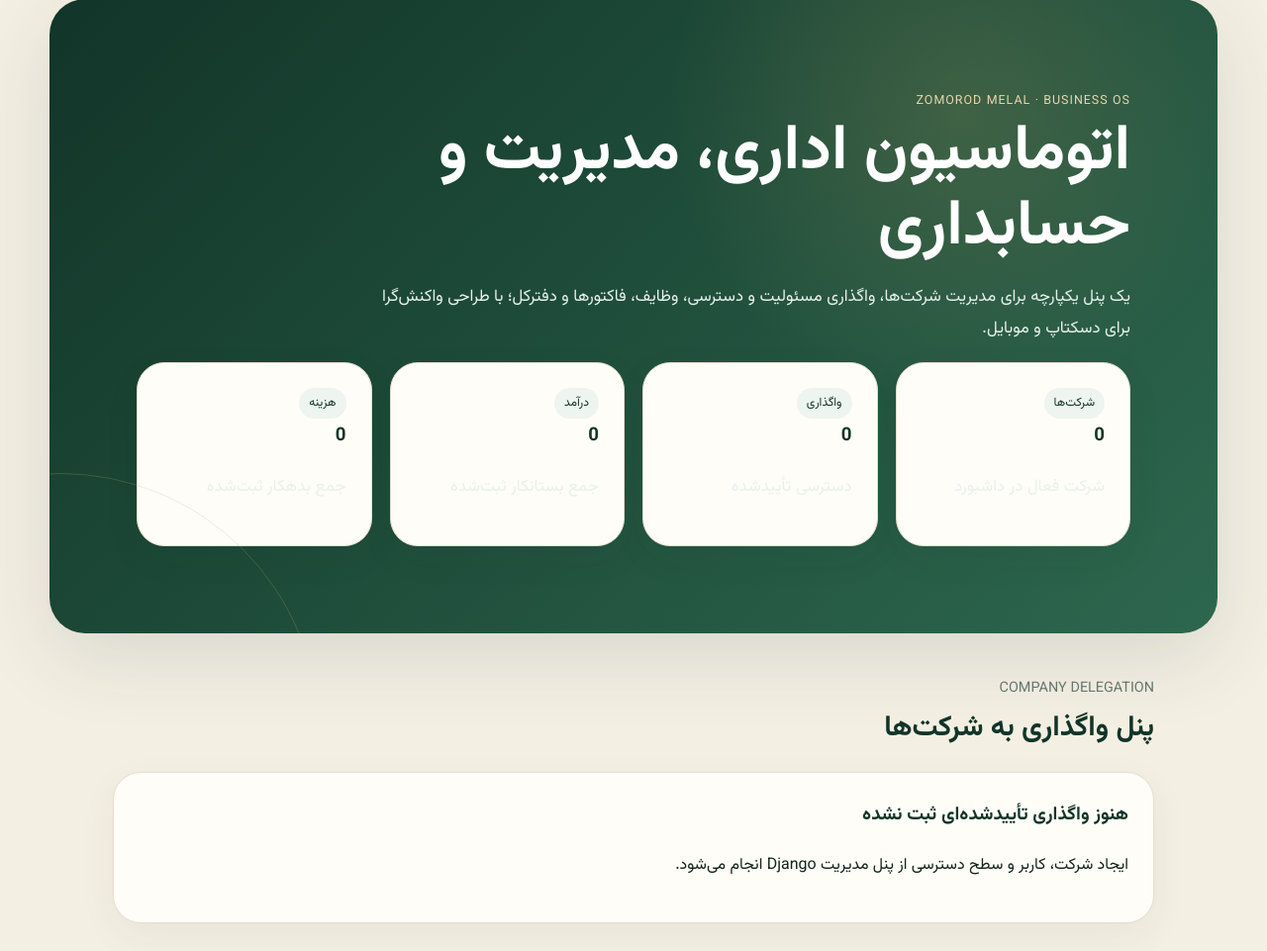
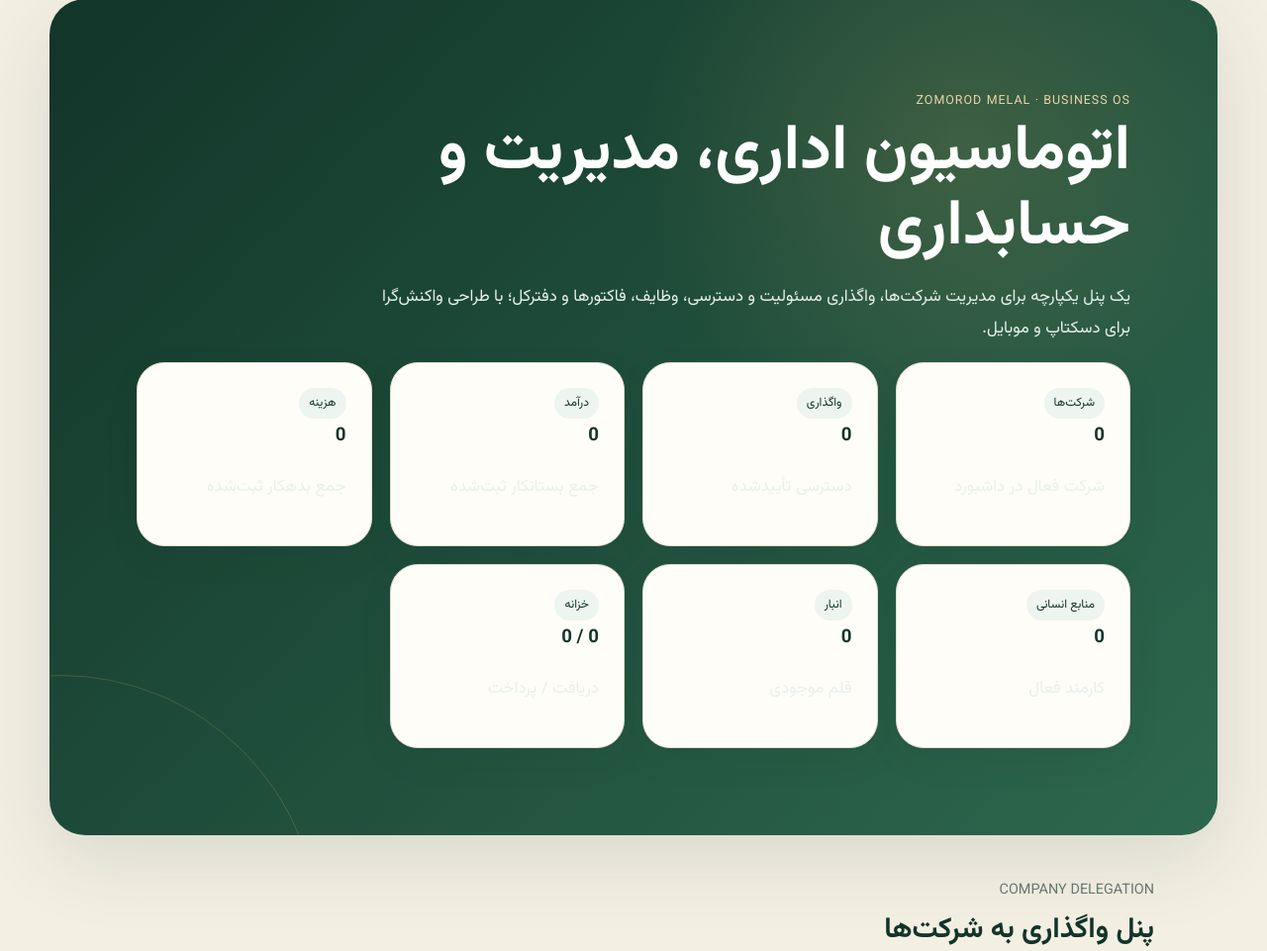
Before and after one commit to mojtabarozegar11-ship-it/zomorodmelal-codex, a Django app: page /office/ in a window 1280 px wide. Shown: the part 120-1081 px from the top of the page at 99% size. Run offline with Django 4.2, Linux system fonts and the light colour scheme; the visitor is signed in with stand-in values (Sample User, id 1); data comes from the database, SQL or seed files in the repository; data that the repository does not hold is empty.

Commit message:
Expand ERP dashboard

```diff
--- a/django_project/templates/office/dashboard.html
+++ b/django_project/templates/office/dashboard.html
@@ -10,7 +10,7 @@
     <article><span class="pill">شرکت‌ها</span><h3>{{ companies|length }}</h3><p>شرکت فعال در داشبورد</p></article>
     <article><span class="pill">واگذاری</span><h3>{{ delegations|length }}</h3><p>دسترسی تأییدشده</p></article>
     <article><span class="pill">درآمد</span><h3>{{ income }}</h3><p>جمع بستانکار ثبت‌شده</p></article>
-    <article><span class="pill">هزینه</span><h3>{{ expense }}</h3><p>جمع بدهکار ثبت‌شده</p></article>
+    <article><span class="pill">هزینه</span><h3>{{ expense }}</h3><p>جمع بدهکار ثبت‌شده</p></article><article><span class="pill">منابع انسانی</span><h3>{{ employees }}</h3><p>کارمند فعال</p></article><article><span class="pill">انبار</span><h3>{{ inventory_items }}</h3><p>قلم موجودی</p></article><article><span class="pill">خزانه</span><h3>{{ cash_in }} / {{ cash_out }}</h3><p>دریافت / پرداخت</p></article>
   </div>
 </section>
 <section class="section">
```
